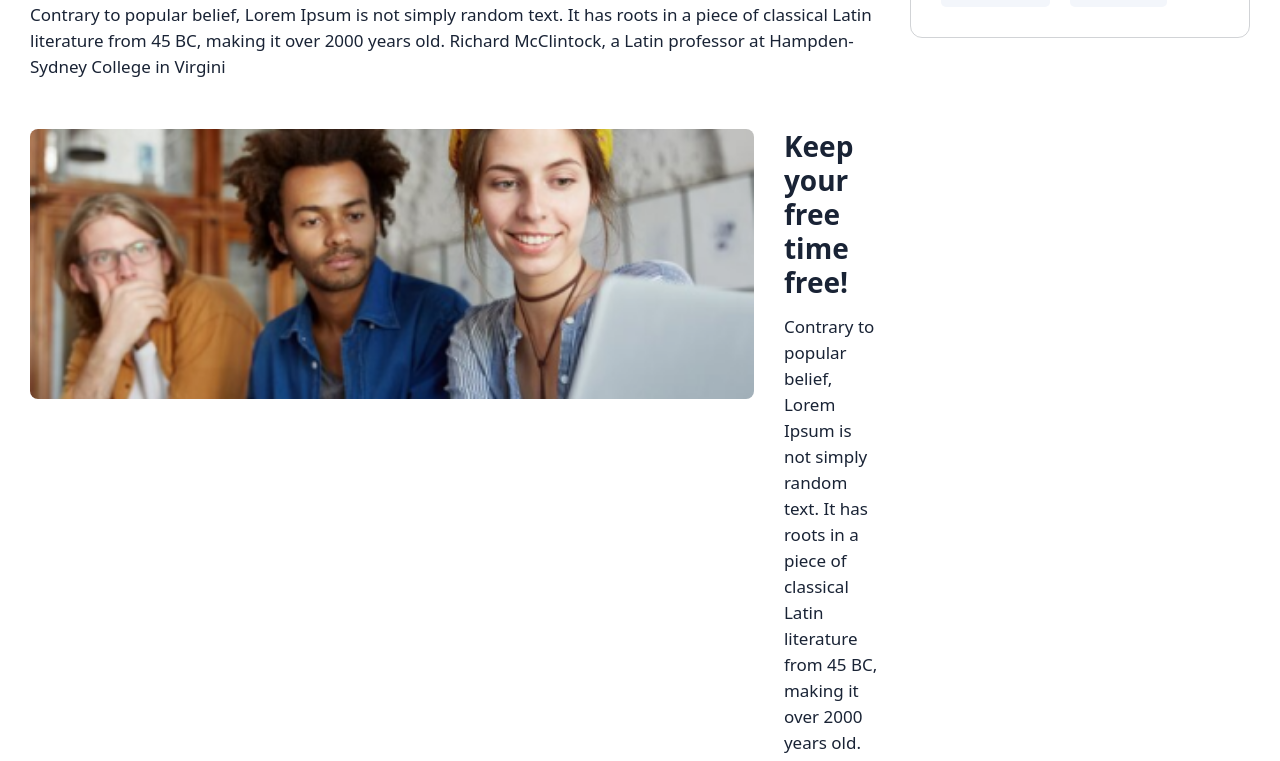
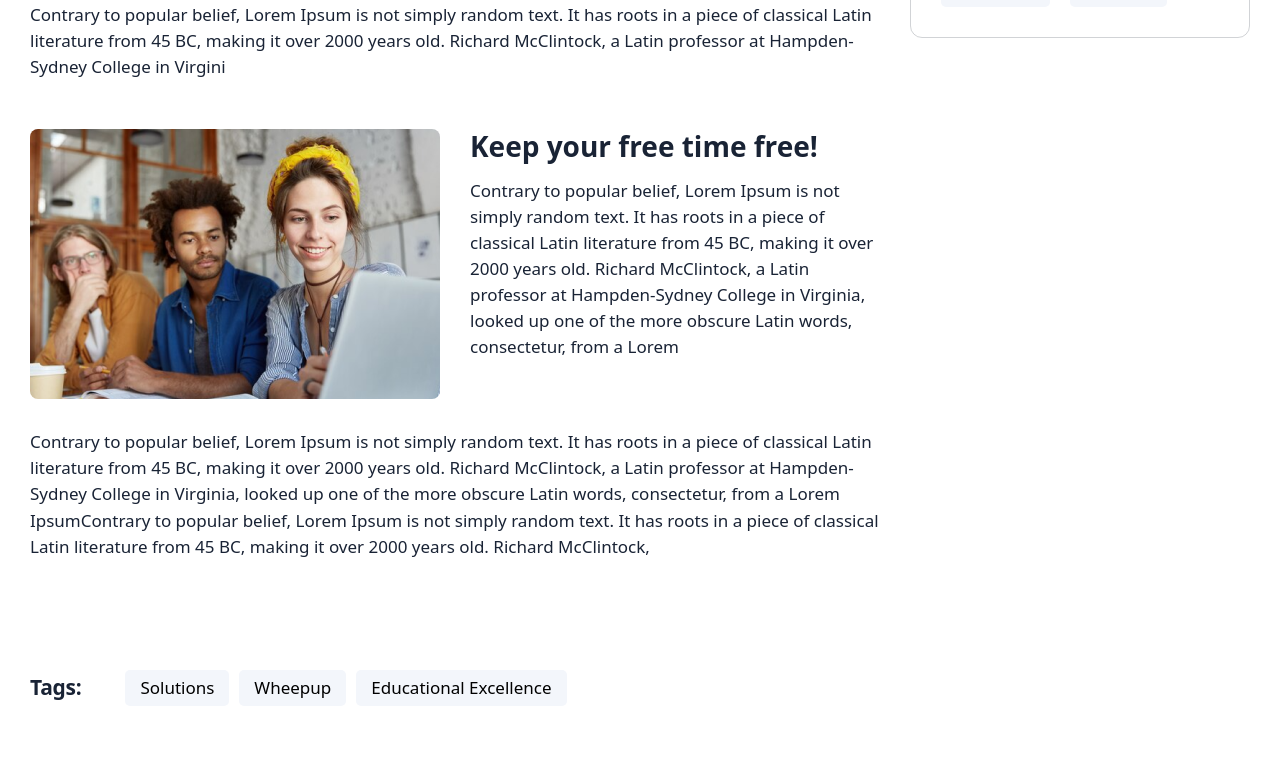
Before and after one commit to shourov223/Final-Exam, a Next.js app: page /blog-details in a window 1280 px wide. Shown: the part 1720-2481 px from the top of the page. Built offline with nearby package versions, Linux system fonts and the light colour scheme.

Commit message:
all error fixed

```diff
--- a/src/components/blog-details/BlogContent_details.jsx
+++ b/src/components/blog-details/BlogContent_details.jsx
@@ -46,7 +46,7 @@ const BlogContent_details = () => {
                         <p className="text-[15px] md:text-[16px] lg:text-[17px] leading-[22px] md:leading-[24px] lg:leading-[26.1px] text-primary pt-[25px] md:pt-[28px] lg:pt-[30px] pb-[35px] md:pb-[42px] lg:pb-[49px]">Contrary to popular belief, Lorem Ipsum is not simply random text. It has roots in a piece of classical Latin literature from 45 BC, making it over 2000 years old. Richard McClintock, a Latin professor at Hampden-Sydney College in Virgini</p>
 
                         <div className="flex flex-col lg:flex-row lg:items-start gap-[20px] md:gap-[25px] lg:gap-[30px] pb-[25px] md:pb-[28px] lg:pb-[30px]">
-                            <div className="w-full lg:min-w-[350px] xl:min-w-[410px] h-[200px] md:h-[235px] lg:h-[270px] overflow-hidden rounded-[8px]">
+                            <div className="w-full lg:max-w-[350px] xl:max-w-[410px] h-[200px] md:h-[235px] lg:h-[270px] overflow-hidden rounded-[8px]">
                                 <Image className="w-full h-full object-cover group-hover:scale-[1.1] transition-all duration-500" src={details_two} alt="image" />
                             </div>
                             <div className="flex-1">
--- a/src/components/home/Navbar.jsx
+++ b/src/components/home/Navbar.jsx
@@ -3,7 +3,6 @@ import { useState } from "react";
 import { RiArrowDropDownLine } from "react-icons/ri";
 import { HiMenuAlt3, HiX } from "react-icons/hi";
 import chat from "../../assets/chat.png";
-import logo from "../../assets/logo.svg"
 import Image from "next/image";
 import Link from "next/link";
 
@@ -15,7 +14,7 @@ const Navbar = () => {
             <div className="absolute left-0 w-fit cursor-pointer">
                 <Image width={200} height={120} src="/logoShape.svg" alt="shape" className="w-[120px] md:w-[160px] lg:w-[200px]" />
                 <div className="absolute top-[8px] left-[8px] md:top-[13px] md:left-[13px]">
-                    <Image width={143} height={55} src={logo} alt="logo" className="w-[100px] md:w-[120px] lg:w-[143px]" />
+                    <Image width={143} height={55} src="/logo.svg" alt="logo" className="w-[100px] md:w-[120px] lg:w-[143px]" />
                 </div>
             </div>
 
--- a/src/components/home/News.jsx
+++ b/src/components/home/News.jsx
@@ -8,6 +8,7 @@ import { FaCalendarAlt } from "react-icons/fa"
 import { RiSendPlaneFill } from "react-icons/ri"
 import { useState } from "react"
 import { ToastContainer, toast } from 'react-toastify';
+import Link from "next/link"
 
 const News = () => {
     const [email, setEmail] = useState("")
@@ -33,9 +34,9 @@ const News = () => {
                             Transforming your vision into reality
                         </h2>
                     </div>
-                    <a href="/" className="text-[15px] font-medium bg-secondary tracking-[0.5px] py-[18px] md:py-[24px] px-[24px] md:px-[30px] rounded-[5px] text-white whitespace-nowrap">
+                    <Link href="/blog" className="text-[15px] font-medium bg-secondary tracking-[0.5px] py-[18px] md:py-[24px] px-[24px] md:px-[30px] rounded-[5px] text-white whitespace-nowrap">
                         more blogs
-                    </a>
+                    </Link>
                 </div>
                 <div className="grid grid-cols-1 sm:grid-cols-2 lg:grid-cols-3 gap-[30px]">
                     <Items image={news_one} text={"Empowering your business for growth"} />
@@ -55,7 +56,7 @@ const News = () => {
                     <div className="w-full lg:w-[588px] p-[10px] rounded-[5px] border border-white/50 flex flex-col sm:flex-row items-center gap-4">
                         <input
                             placeholder="Enter Email Adress"
-                            className="outline-none w-full text-white bg-transparent placeholder:text-white placeholder:text-[17px] text-[17px]"
+                            className="outline-none w-full text-white bg-transparent placeholder:text-white placeholder:text-[17px] text-[17px] focus:outline-0 focus:bg-none"
                             type="email"
                             onChange={getEmail}
                         />
```
Also changed, not shown: public/logo.svg (renamed from src/assets/logo.svg).
